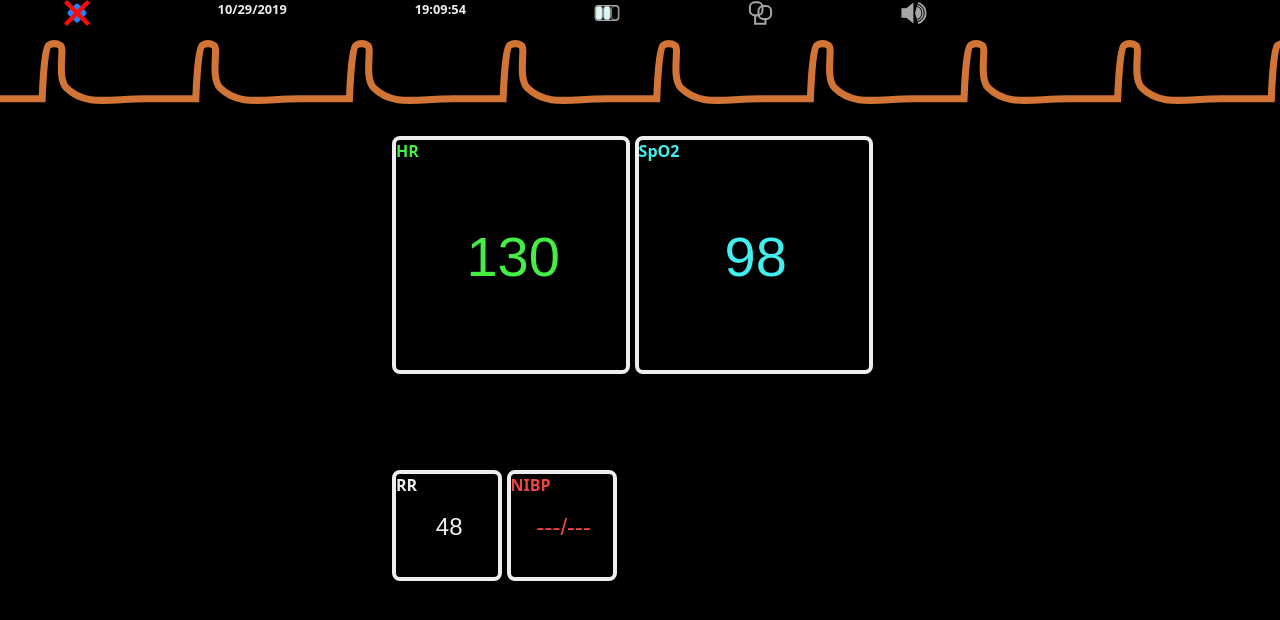
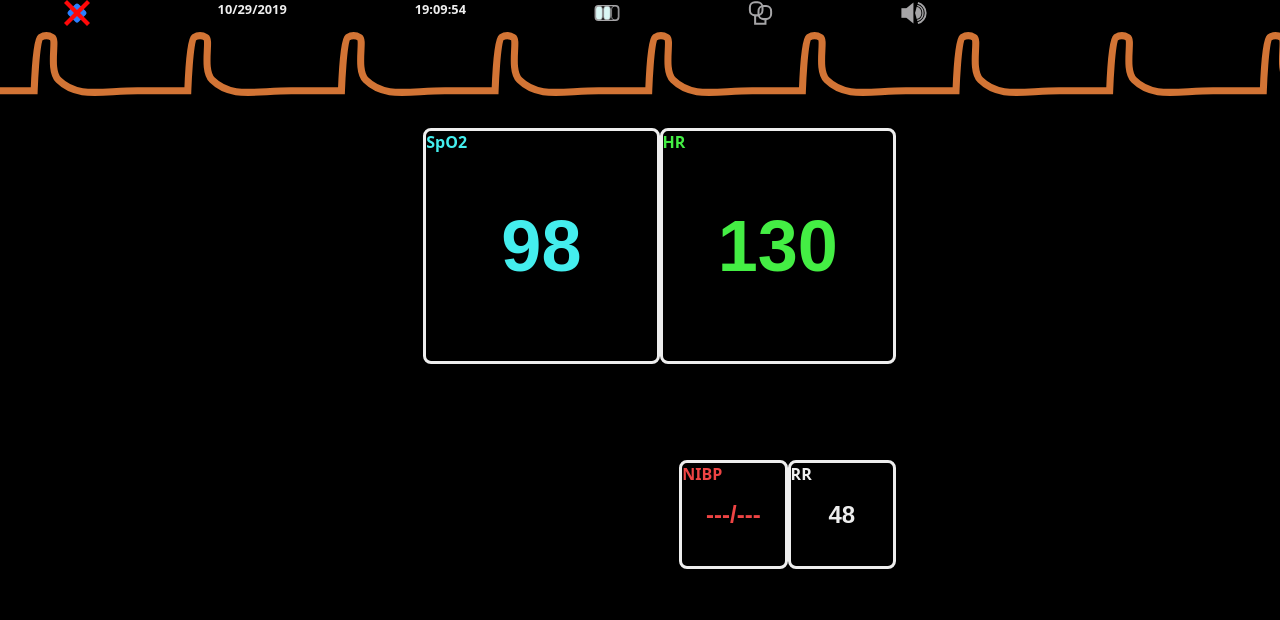
Before and after one commit to JoshuaSpann/sim-monitor, a plain HTML site: page basic.htm in a window 1280 px wide. Shown: the top 620 px of the page. Drawn offline with Linux system fonts and the light colour scheme.

Commit message:
[+] Vitals Slight Improved Layout
+ More variables for controlling common settings
+ Improvements in fonts for vitals
~ Code cleanup to use variables

[jspann]

```diff
--- a/basic.htm
+++ b/basic.htm
@@ -62,7 +62,16 @@ for (let divs_i in vitalsDivs) {
 }
 </script>
 <style>
+* {
+	background: none;
+	margin: 0;
+	padding: 0;
+}
 :root {
+	--border-big: 0.2em;
+	--border-small: 0.15em;
+	--border-thick: 0.3em;
+	--border-thin: 0.1em;
 	--box-big: 18vw;
 	--box-small: 8vw;
 	--color-light: #eee;
@@ -99,11 +108,12 @@ body {
 	max-height: 2em;
 }
 [vital] {
-	border: solid 0.3rem var(--color-light);
+	border: solid var(--border-big) var(--color-light);
 	border-radius: 0.5rem;
 }
 [vital] {
 	display: inline-block;
+	float: right;
 	height: var(--box-big);
 	position: relative;
 	vertical-align: top;
@@ -116,7 +126,8 @@ body {
 }
 [vital] input {
 	bottom: 0;
-	font-size: 350%;
+	font-size: 450%;
+	font-weight: bold;
 	height: 100%;
 	position: relative absolute;
 	right: 0;
```
